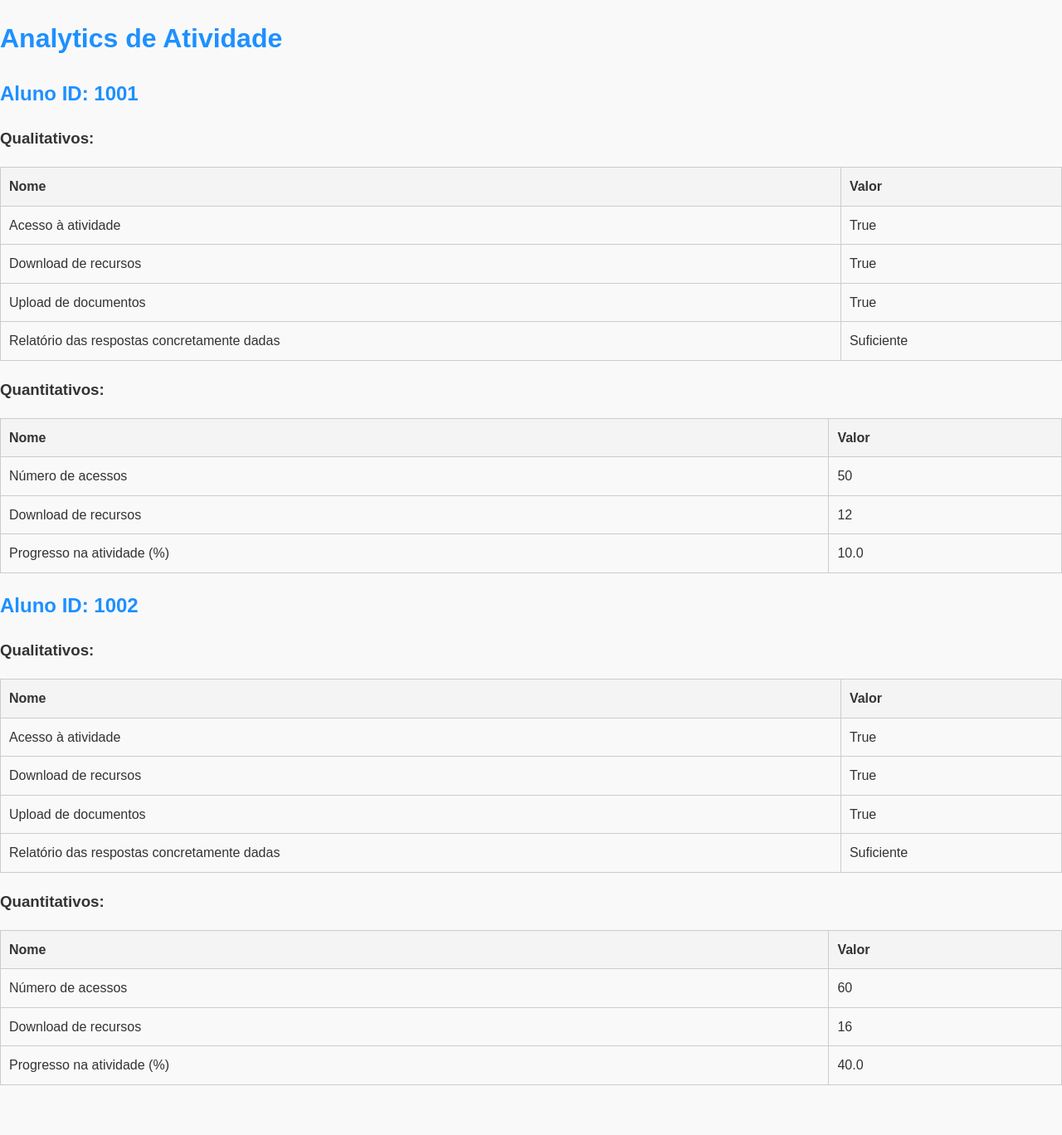
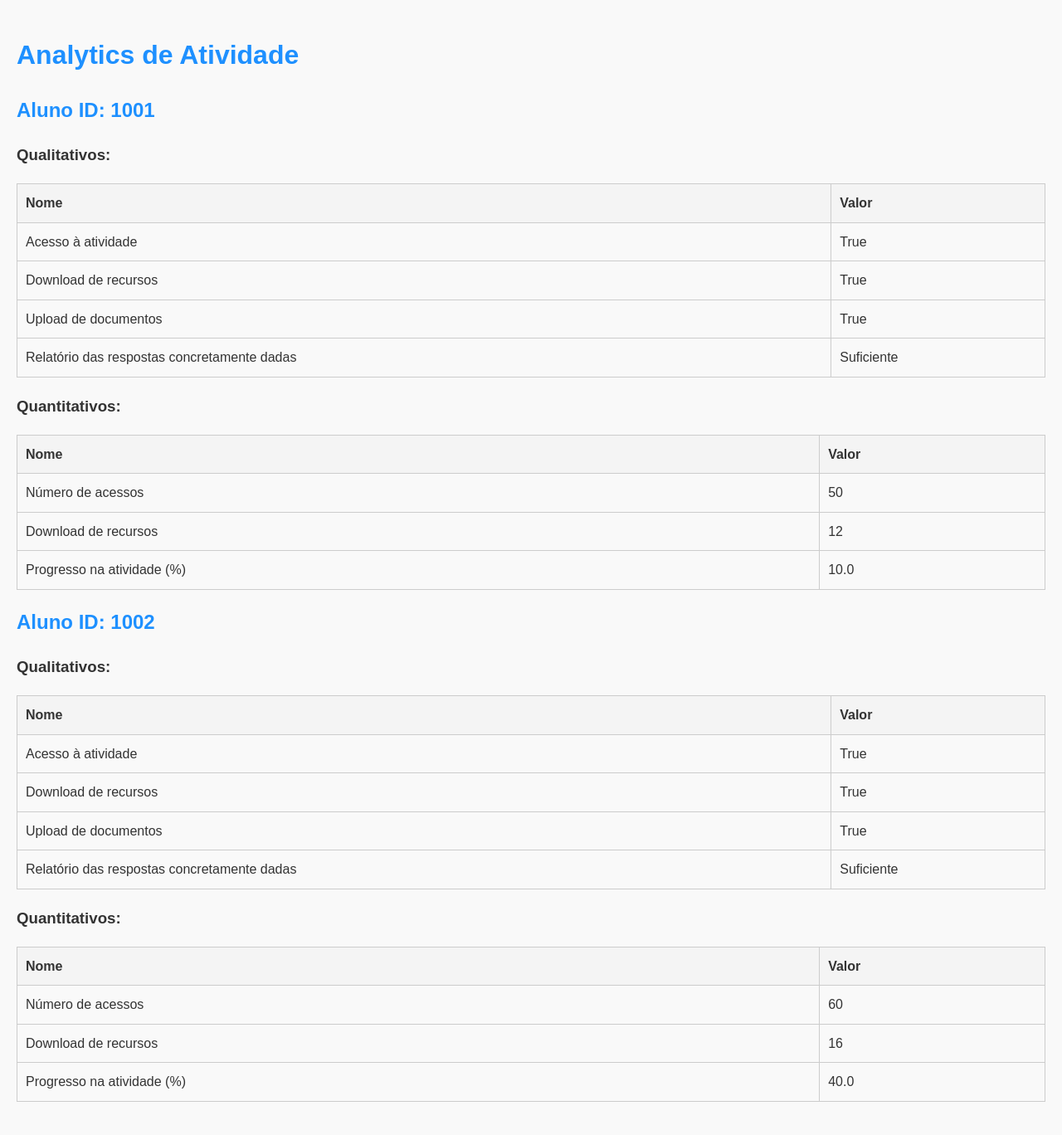
Before and after one commit to Joao-Machado-UAb/edumat, a Flask app: page /analytics in a window 1280 px wide. Shown: the whole page at 83% size. Before the commit the page ends 1308 px from the top, so only its background shows below. Run offline with Flask 3, Linux system fonts and the light colour scheme.

Commit message:
Update styles.css

```diff
--- a/static/styles.css
+++ b/static/styles.css
@@ -2,7 +2,7 @@ body {
     font-family: Arial, sans-serif;
     line-height: 1.6;
     margin: 0;
-    padding: 0;
+    padding: 20px;
     background-color: #f9f9f9;
     color: #333;
 }
```
